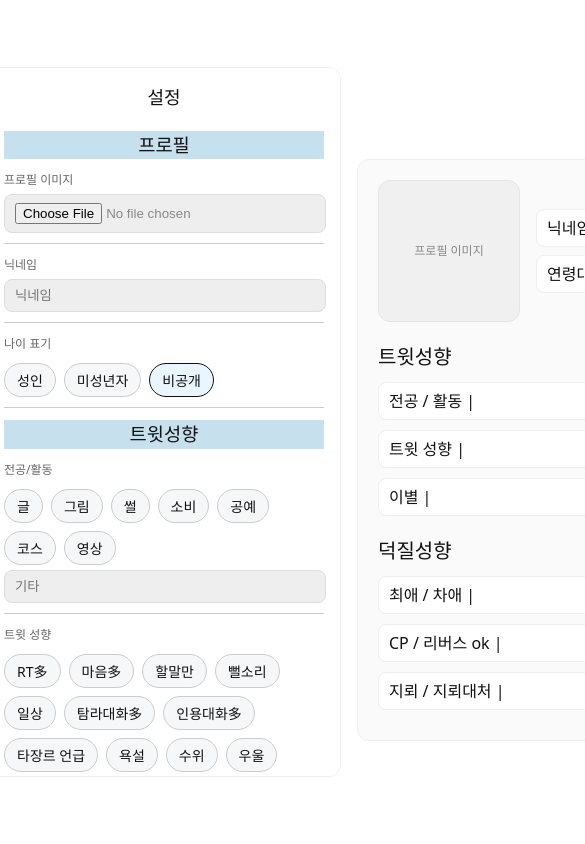
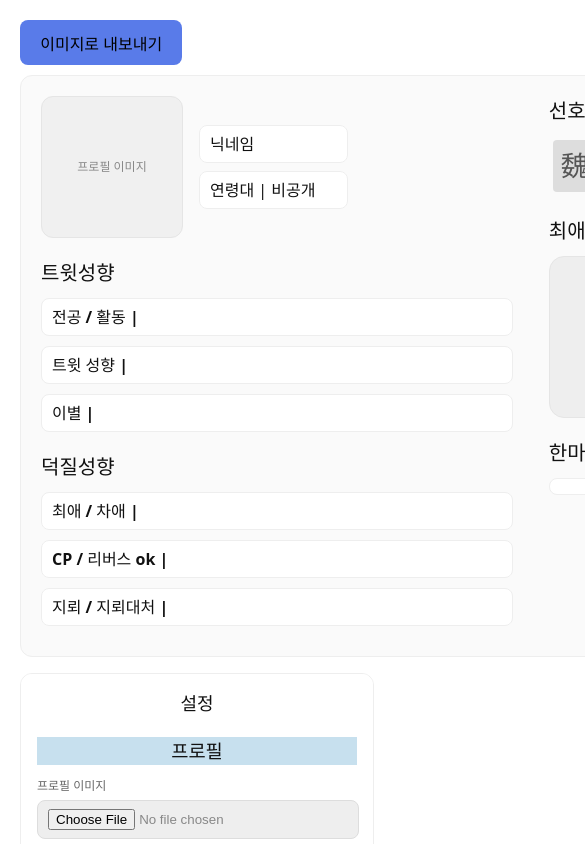
Before and after one commit to kimJAVAN/intro3kingdoms, a React (Vite) app: page / in a window 390 px wide. Shown: the top 844 px of the page, 585 px wide, since content can reach past the window. Built offline with nearby package versions, Linux system fonts and the light colour scheme; a web font is replaced by a local one.

Commit message:
20250924 css 수정

```diff
--- a/src/Component/Main/Main.css
+++ b/src/Component/Main/Main.css
@@ -226,19 +226,27 @@
   white-space: normal;
   text-align: center;
 }
+.pageWrap .choose-area{
+  display: flex;
+  /* justify-content: center; */
+  align-items: center;
+}
 .pageWrap .choose-jin-btn{
-  width: 38px;
+  /* width: 38px; */
   text-align: center;
   aspect-ratio: 1/1;
-  height: 40px;
-  line-height: 37px;
+  /* height: 40px; */
+  /* height: 40px; */
+  /* line-height: 37px; */
   display: flex;
   justify-content: center;
   align-items: center;
   font-size: 28px;
   /* padding: 0; */
 }
-
+.pageWrap .choose-jin-btn p {
+  margin: 0;
+}
 .pageWrap .kopubdotum {
   font-family: 'KoPub Dotum', sans-serif;
 }
@@ -264,3 +272,25 @@
 .pageWrap .textBloct-two p{
   margin: 3px 0px;
 }
+
+.bold-text{
+  font-weight: bold;
+}
+
+@media screen and (max-width : 768px) {
+  #root{
+    padding : 20px
+  }
+  .pageWrap {
+    flex-direction: column-reverse;
+    /* flex-wrap: wrap-reverse; */
+    padding: 0;
+  }
+  .pageWrap .canvasWrap{
+    align-items: flex-start;
+  }
+  .pageWrap .canvas{
+    overflow-x: scroll;
+    /* width: 100px; */
+  }
+}
--- a/src/Component/Main/Main.jsx
+++ b/src/Component/Main/Main.jsx
@@ -282,20 +282,20 @@ export default function Main() {
 
             <p className='large-text'>트윗성향</p>
             <div className='textBlock'>
-              전공 / 활동 | {renderHanjaText([...Object.entries(majors).filter(([k,v])=>v).map(([k])=>k), ...(majorEtc?[majorEtc]:[])].join(', '))}
+              <span className='bold-text'>전공 / 활동 | </span>{renderHanjaText([...Object.entries(majors).filter(([k,v])=>v).map(([k])=>k), ...(majorEtc?[majorEtc]:[])].join(', '))}
             </div>
             <div className='textBlock'>
-              트윗 성향 | {renderHanjaText([...Object.entries(tweet).filter(([k,v])=>v).map(([k])=>k), ...(tweetEtc?[tweetEtc]:[])].join(', '))}
+              <span className='bold-text'>트윗 성향 | </span>{renderHanjaText([...Object.entries(tweet).filter(([k,v])=>v).map(([k])=>k), ...(tweetEtc?[tweetEtc]:[])].join(', '))}
             </div>
             <div className='textBlock'>
-              이별 | {renderHanjaText([...Object.entries(relation).filter(([k,v])=>v).map(([k])=>k), ...(relationEtc?[relationEtc]:[])].join(', '))}
+              <span className='bold-text'>이별 | </span>{renderHanjaText([...Object.entries(relation).filter(([k,v])=>v).map(([k])=>k), ...(relationEtc?[relationEtc]:[])].join(', '))}
             </div>
             {allEtc && <div className='textBlock'>그 외 주의사항 | {allEtc}</div>}
 
             <p className='large-text'>덕질성향</p>
-            <div className='textBlock'>최애 / 차애 | {favChars || ''}</div>
-            <div className='textBlock'>CP / 리버스 ok | {cpEtc || ''} {cpReverseOk ? `| ${cpReverseOk}` : ''}</div>
-            <div className='textBlock'>지뢰 / 지뢰대처 | {triggers || ''}{triggerAction && ` | ${triggerAction}`}</div>
+            <div className='textBlock'><span className='bold-text'> 최애 / 차애 | </span>{favChars || ''}</div>
+            <div className='textBlock'><span className='bold-text'> CP / 리버스 ok | </span>{cpEtc || ''} {cpReverseOk ? `| ${cpReverseOk}` : ''}</div>
+            <div className='textBlock'><span className='bold-text'> 지뢰 / 지뢰대처 | </span>{triggers || ''}{triggerAction && ` | ${triggerAction}`}</div>
           </div>
 
           <div className='img-area'>
@@ -312,7 +312,10 @@ export default function Main() {
                   backgroundColor: selectedFactions.includes(side) ? factionColors[side] : lightColor,
                   color: selectedFactions.includes(side) ? '#fff' : '#555'
                 }}>
-                  {renderHanjaText(side)}
+                  <p>
+        {renderHanjaText(side)}
+                  </p>
+
                 </div>
               ))}
             </div>
```
